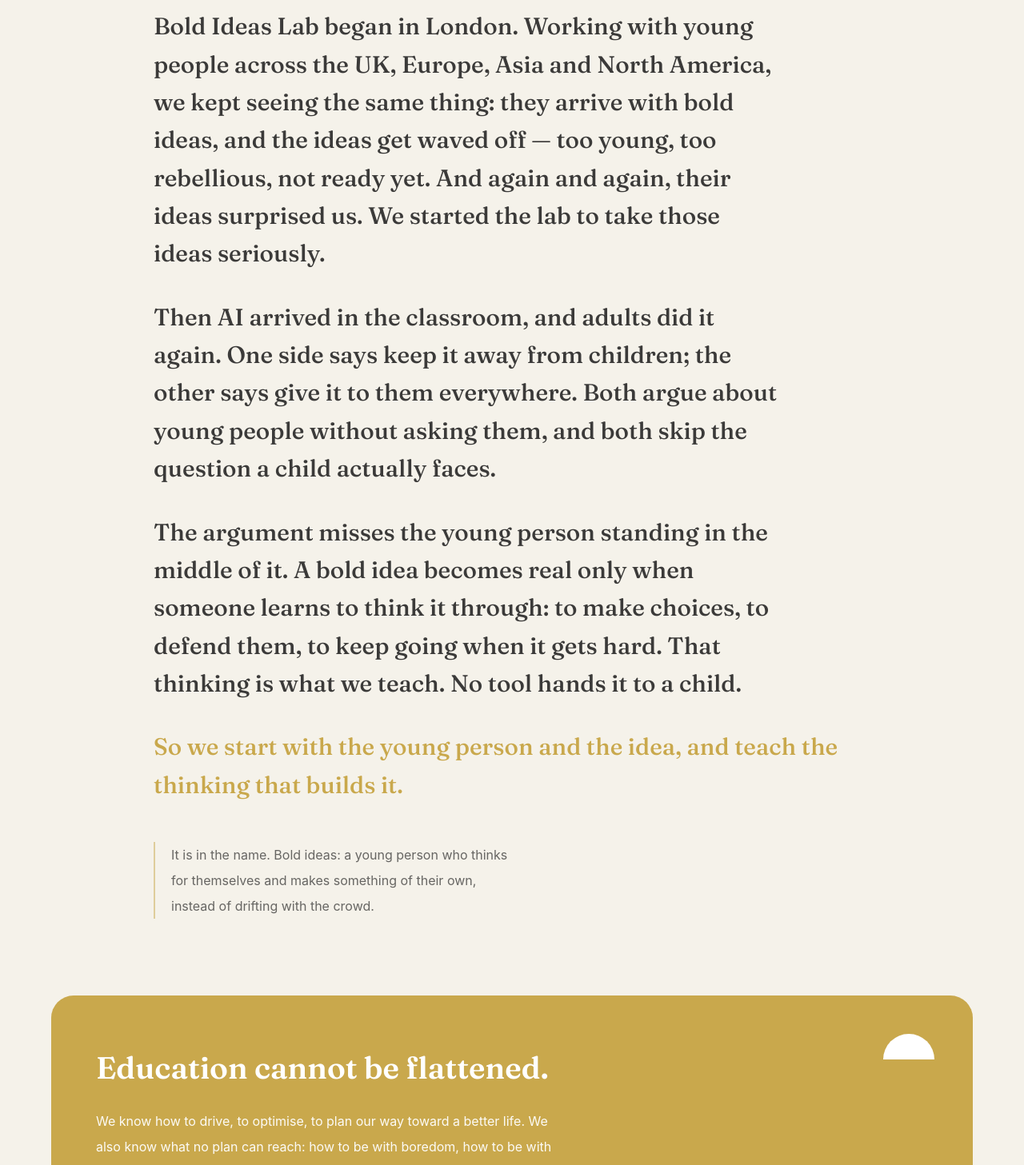
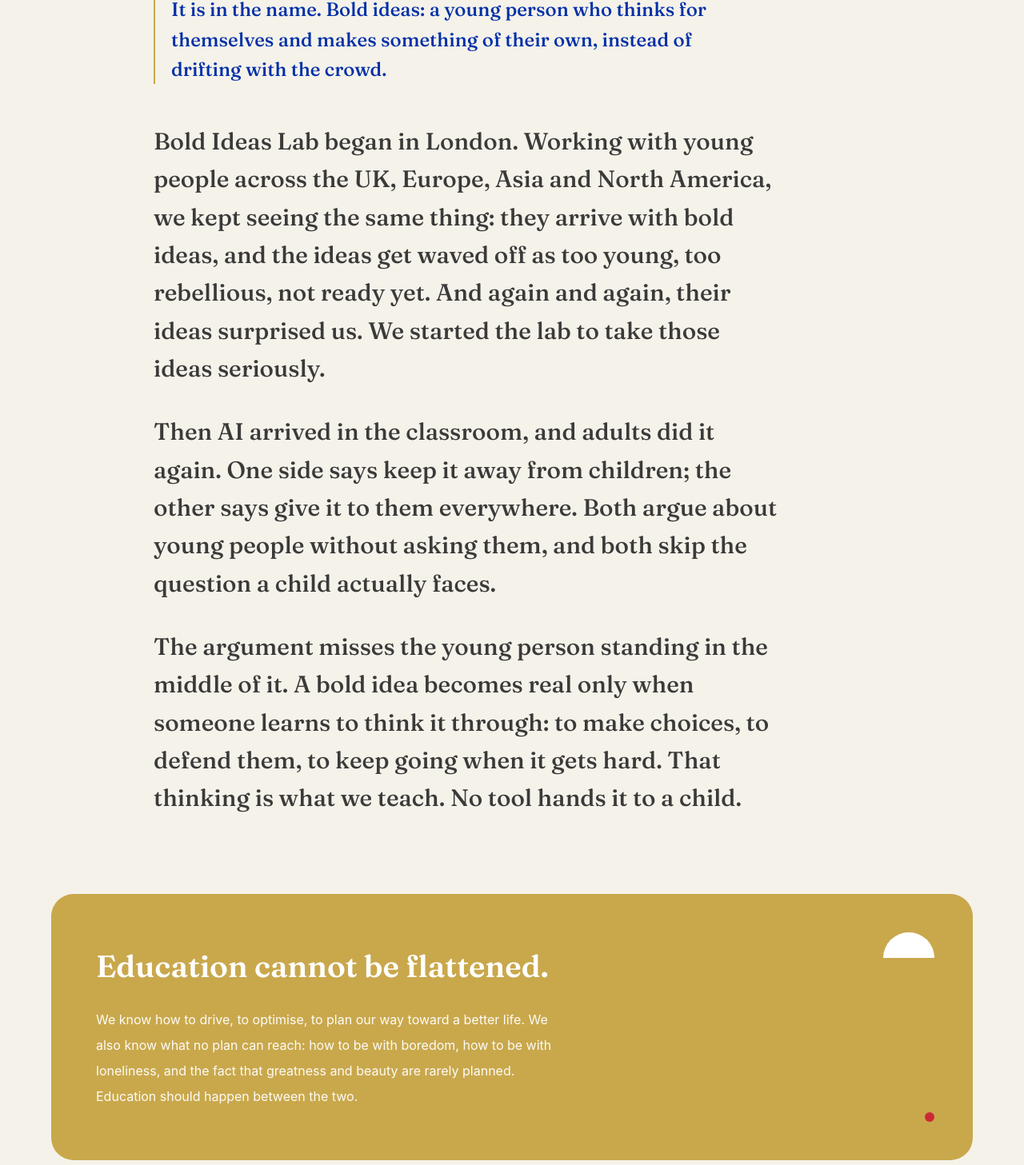
Before and after one commit to GuiruLin/boldideaslab-site, a Next.js app: page /about in a window 1280 px wide. Shown: the part 277-1734 px from the top of the page at 80% size. Built offline with nearby package versions, Linux system fonts and the light colour scheme; a web font is replaced by a local one.

Commit message:
/about 故事调整：删金色收尾，名字含义移到开篇，教育'应该'发生在两者之间（预览）
https://claude.ai/code/session_01LXPeqnksVnkEHUKmhaULqX

```diff
--- a/app/about/page.tsx
+++ b/app/about/page.tsx
@@ -32,8 +32,11 @@ export default function Page() {
             <h1 className="font-display text-[clamp(2.5rem,5vw,4rem)] font-semibold leading-[1.1] text-blue">
               {t.title}
             </h1>
+            <p className="mt-8 max-w-[46ch] border-l-2 border-gold pl-5 font-display text-[clamp(1.15rem,2vw,1.5rem)] font-medium leading-[1.55] text-blue">
+              {t.nameLine}
+            </p>
             <div className="mt-12 space-y-8">
-              {t.story.slice(0, 3).map((paragraph) => (
+              {t.story.map((paragraph) => (
                 <p
                   className="max-w-[40ch] font-display text-[clamp(1.3rem,2.6vw,1.85rem)] font-medium leading-[1.6] text-ink/85"
                   key={paragraph.slice(0, 24)}
@@ -41,13 +44,7 @@ export default function Page() {
                   {paragraph}
                 </p>
               ))}
-              <p className="font-display text-[clamp(1.3rem,2.6vw,1.85rem)] font-medium leading-[1.6] text-gold">
-                {t.story[3]}
-              </p>
             </div>
-            <p className="mt-12 max-w-[44ch] border-l-2 border-gold/50 pl-5 leading-8 text-ink/65">
-              {t.nameLine}
-            </p>
           </div>
         </section>
 
--- a/messages/en.json
+++ b/messages/en.json
@@ -1220,14 +1220,13 @@
     "about": {
       "title": "Why a third voice?",
       "story": [
-        "Bold Ideas Lab began in London. Working with young people across the UK, Europe, Asia and North America, we kept seeing the same thing: they arrive with bold ideas, and the ideas get waved off — too young, too rebellious, not ready yet. And again and again, their ideas surprised us. We started the lab to take those ideas seriously.",
+        "Bold Ideas Lab began in London. Working with young people across the UK, Europe, Asia and North America, we kept seeing the same thing: they arrive with bold ideas, and the ideas get waved off as too young, too rebellious, not ready yet. And again and again, their ideas surprised us. We started the lab to take those ideas seriously.",
         "Then AI arrived in the classroom, and adults did it again. One side says keep it away from children; the other says give it to them everywhere. Both argue about young people without asking them, and both skip the question a child actually faces.",
-        "The argument misses the young person standing in the middle of it. A bold idea becomes real only when someone learns to think it through: to make choices, to defend them, to keep going when it gets hard. That thinking is what we teach. No tool hands it to a child.",
-        "So we start with the young person and the idea, and teach the thinking that builds it."
+        "The argument misses the young person standing in the middle of it. A bold idea becomes real only when someone learns to think it through: to make choices, to defend them, to keep going when it gets hard. That thinking is what we teach. No tool hands it to a child."
       ],
       "flatten": {
         "title": "Education cannot be flattened.",
-        "body": "We know how to drive, to optimise, to plan our way toward a better life. We also know what no plan can reach: how to be with boredom, how to be with loneliness, and the fact that greatness and beauty are rarely planned. Education happens between the two."
+        "body": "We know how to drive, to optimise, to plan our way toward a better life. We also know what no plan can reach: how to be with boredom, how to be with loneliness, and the fact that greatness and beauty are rarely planned. Education should happen between the two."
       },
       "foundersTitle": "Who is behind this?",
       "foundersLead": "Bold Ideas Lab is two people.",
--- a/messages/zh.json
+++ b/messages/zh.json
@@ -1220,14 +1220,13 @@
     "about": {
       "title": "为什么是第三种声音",
       "story": [
-        "敢想实验室从伦敦起步。在和英国、欧洲、亚洲、北美的青少年一起工作的过程里，我们一再看到同一件事：他们带着大胆的想法来，这些想法却常被挥手带过——太小、太叛逆、还没准备好。可他们的创意和想法，一次次让我们惊喜。我们办这间实验室，就是为了认真对待这些想法。",
+        "敢想实验室从伦敦起步。在和英国、欧洲、亚洲、北美的青少年一起工作的过程里，我们一再看到同一件事：他们带着大胆的想法来，这些想法却常被挥手带过，太小、太叛逆、还没准备好。可他们的创意和想法，一次次让我们惊喜。我们办这间实验室，就是为了认真对待这些想法。",
         "后来 AI 进了课堂，大人又来了一次。一边说别让孩子碰，一边说全都给他们。两边都在替年轻人争论，却没问过他们，也都跳过了孩子真正要面对的那个问题。",
-        "这场争论恰恰漏掉了站在中间的那个年轻人。一个大胆的想法，只有当有人学会把它想透：做出选择、为选择辩护、在难的时候不放手，它才会变成真的。这种思考正是我们教的。没有哪个工具能替一个孩子长出它。",
-        "所以我们从那个年轻人和他的想法开始，教他把它做出来的那种思考。"
+        "这场争论恰恰漏掉了站在中间的那个年轻人。一个大胆的想法，只有当有人学会把它想透：做出选择、为选择辩护、在难的时候不放手，它才会变成真的。这种思考正是我们教的。没有哪个工具能替一个孩子长出它。"
       ],
       "flatten": {
         "title": "教育不可压扁。",
-        "body": "我们知道怎么驱动、怎么优化，怎么照着计划把人生过得更好。我们也知道，有些东西计划够不着：怎么跟无聊相处，怎么跟孤独相处，以及伟大和美好很少是计划出来的。教育，就发生在这两者之间。"
+        "body": "我们知道怎么驱动、怎么优化，怎么照着计划把人生过得更好。我们也知道，有些东西计划够不着：怎么跟无聊相处，怎么跟孤独相处，以及伟大和美好很少是计划出来的。教育应该发生在这两者之间。"
       },
       "foundersTitle": "这背后是谁",
       "foundersLead": "敢想实验室是两个人。",
```
